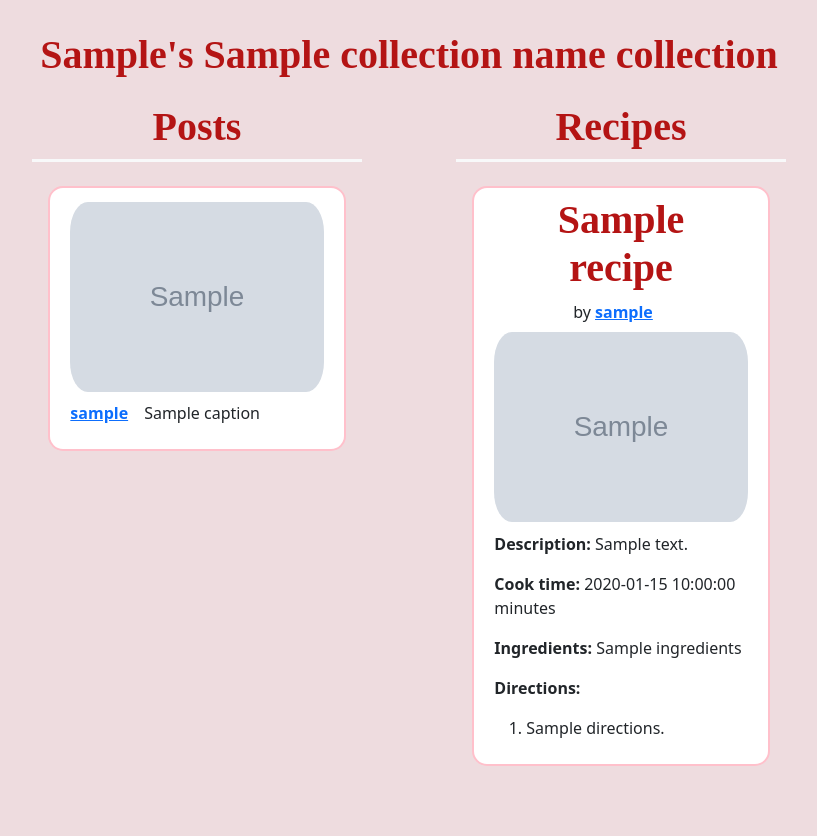
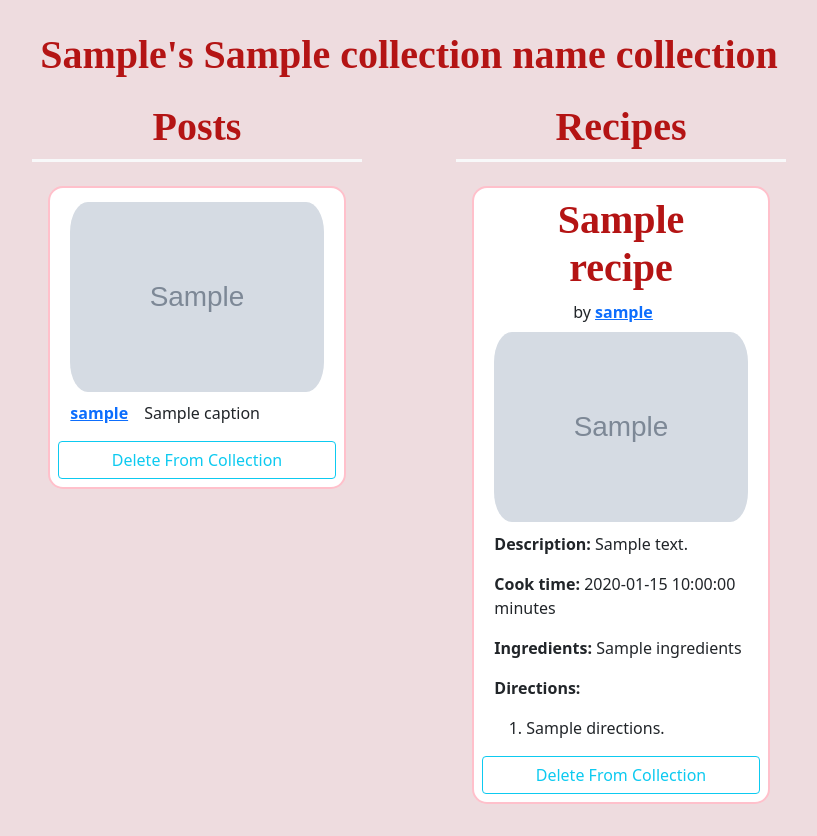
Before and after one commit to jzd2103/DB_project, a Flask app: template templates/view_collection.html in a window 1280 px wide. Shown: the part 69-905 px from the top of the page, without its empty margins (231-1048 px from the left). Before the commit the page ends 835 px from the top, so only its background shows below. Run offline with Flask 3, Linux system fonts and the light colour scheme; the template is opened without the code that fills it: most values are stand-ins (such as "Sample title", 1, 10 or a date in 2020); grey boxes marked "Sample" are stand-in pictures; parts of the project's set-up code (start-up, migrations or seed data) failed here and were passed over.

Commit message:
delete from collection

```diff
--- a/server.py
+++ b/server.py
@@ -976,6 +976,110 @@ def create_collection():
 	flash('Collection created successfully', 'success')
 	return redirect('/Profile')
 
+@app.route('/delete_from_collection', methods=['GET','POST'])
+def delete_from_collection():
+	global logged_in
+	global user_id
+
+	if(not logged_in):
+		flash('You are not logged in', 'danger')
+		return redirect('/')
+
+	if request.method == 'POST':
+		response = request.form.get('response')
+		collection_name = request.form.get('collection_name')
+		collection_id = request.form.get('collection_id')
+		post_id = request.form.get('post_id')
+		recipe_id = request.form.get('recipe_id')
+
+		if response == "Yes":
+			if post_id:
+				params = {'collection_id': collection_id, 'user_id': user_id, 'post_id': post_id}
+				delete_query = """DELETE FROM Contain_Post
+								  WHERE User_ID = (:user_id)
+								  AND Collection_ID = (:collection_id)
+								  AND Post_ID = (:post_id)"""
+
+				g.conn.execute(text(delete_query), params)
+				g.conn.commit()
+
+				flash('The post was deleted from your collection.', 'danger')
+			else:
+				params = {'collection_id': collection_id, 'user_id': user_id, 'recipe_id': recipe_id}
+				delete_query = """DELETE FROM Contain_Recipe
+								  WHERE User_ID = (:user_id)
+								  AND Collection_ID = (:collection_id)
+								  AND Recipe_ID = (:recipe_id)"""
+
+				g.conn.execute(text(delete_query), params)
+				g.conn.commit()
+
+				flash('The recipe was deleted from your collection.', 'danger')
+
+			return redirect(f'/view_collection?collection_name={collection_name}')
+		else:
+			if post_id:
+				flash('The post was not deleted from your collection.', 'success')
+			else:
+				flash('The recipe was not deleted from your collection.', 'success')
+			return redirect(f'/view_collection?collection_name={collection_name}')
+
+	c_name = request.args.get('collection_name')
+	post_id = request.args.get('post_id')
+	recipe_id = request.args.get('recipe_id')
+
+	if not c_name:
+		flash('Error: no collection to delete from.', 'danger')
+		return redirect('/Profile')
+	elif not post_id and not recipe_id:
+		flash('Error: no post/recipe to delete.', 'danger')
+		return redirect(f'/view_collection?collection_name={c_name}')
+	else:
+		params = {'user_id': user_id, 'collection_name': c_name}
+		collection_id_query = """Select Collection_ID
+								 From Collections
+								 Where User_ID = (:user_id)
+								 AND Collection_Name = (:collection_name)"""
+
+		exists = g.conn.execute(text(collection_id_query), params).fetchone()
+		if exists:
+			c_id = exists[0]
+		else:
+			flash('Error: collection does not exist', 'danger')
+			return redirect('/Profile')
+
+		if post_id:
+			params = {'user_id': user_id, 'collection_id': c_id, 'post_id': post_id}
+			check_query = """Select *
+							 From Contain_Post
+							 Where User_ID = (:user_id)
+							 AND Collection_ID = (:collection_id)
+							 AND Post_ID = (:post_id)"""
+			exists = g.conn.execute(text(check_query), params).fetchone()
+			if not exists:
+				flash('Error: post does not exist in collection', 'danger')
+				return redirect(f'/view_collection?collection_name={c_name}')
+
+			selection = 'delete_post_c'
+			return render_template("delete_confirmation.html", logged_in=logged_in, selection=selection, collection_id=c_id,
+						  collection_name=c_name, post_id=post_id)
+		else:
+			params = {'user_id': user_id, 'collection_id': c_id, 'recipe_id': recipe_id}
+			check_query = """Select *
+							 From Contain_Recipe
+							 Where User_ID = (:user_id)
+							 AND Collection_ID = (:collection_id)
+							 AND Recipe_ID = (:recipe_id)"""
+			exists = g.conn.execute(text(check_query), params).fetchone()
+			if not exists:
+				flash('Error: recipe does not exist in collection', 'danger')
+				return redirect(f'/view_collection?collection_name={c_name}')
+
+			selection = 'delete_recipe_c'
+			return render_template("delete_confirmation.html", logged_in=logged_in, selection=selection, collection_id=c_id,
+						  collection_name=c_name, recipe_id=recipe_id)
+
+
 @app.route('/Create')
 def create():
 	global logged_in
--- a/templates/view_collection.html
+++ b/templates/view_collection.html
@@ -34,6 +34,7 @@
                                     {% endif %}
                                     <p>{{ post.caption }}</p>
                                 </div>
+                                <a class="btn btn-outline-info" href="/delete_from_collection?collection_name={{ collection_name }}&post_id={{ post.post_id }}">Delete From Collection</a>
                             </div>
                         {% endfor %}
                     {% endif %}
@@ -88,6 +89,7 @@
                                         {% endfor %}
                                     </ol>
                                 </div>
+                                <a class="btn btn-outline-info" href="/delete_from_collection?collection_name={{ collection_name }}&recipe_id={{ recipe.recipe_id }}">Delete From Collection</a>
                             </div>
                         {% endfor %}
                     {% endif %}
```
Also changed, not shown: templates/delete_confirmation.html (+20 -2 lines).
